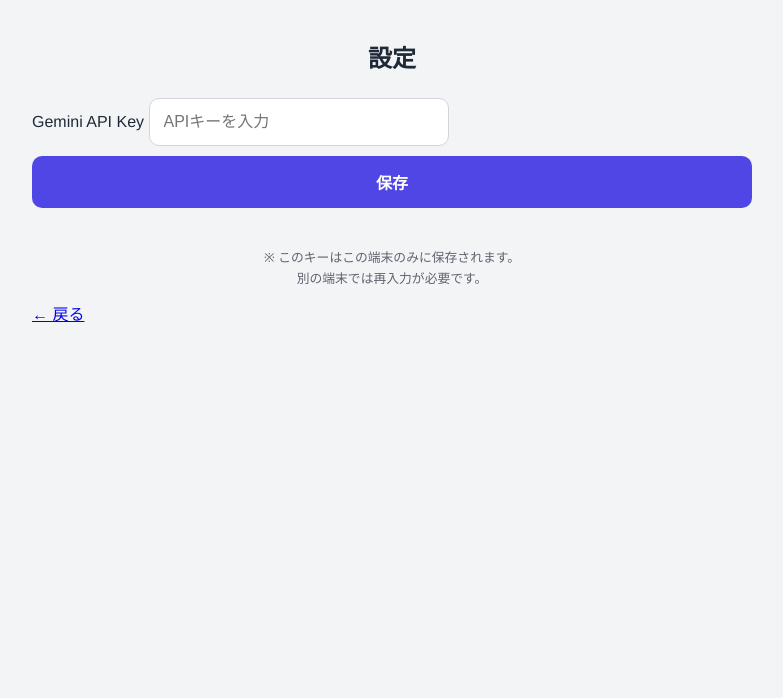
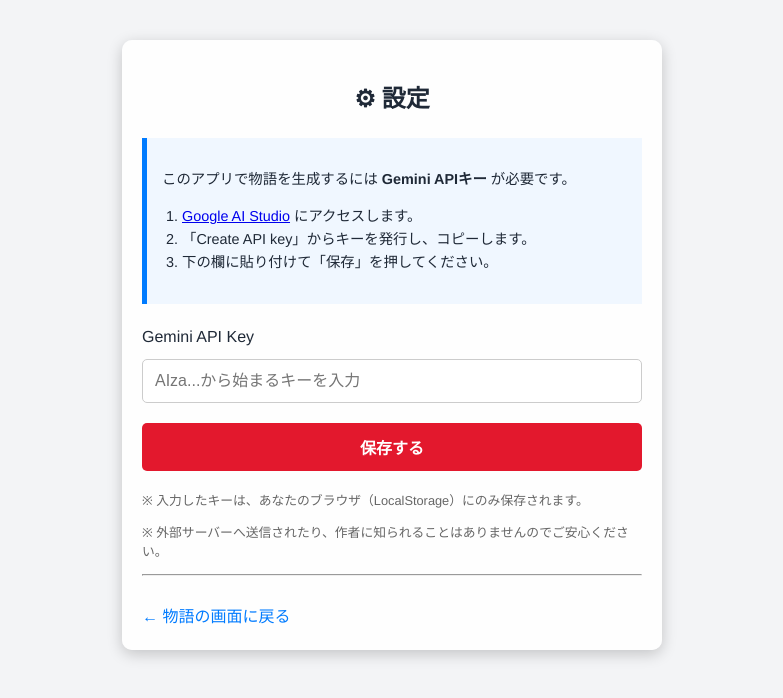
Before and after one commit to toshiria500/.github.io, a Flask app: template templates/Setting.html in a window 1280 px wide. Shown: the top 698 px of the page, without its empty margins (248-1031 px from the left). Run offline with Flask 3, Linux system fonts and the light colour scheme; the template is opened without the code that fills it, so the values that code supplies are empty; some web fonts are replaced.

Commit message:
Setting.html の更新

```diff
--- a/templates/Setting.html
+++ b/templates/Setting.html
@@ -1,29 +1,107 @@
 <!DOCTYPE html>
 <html lang="ja">
 <head>
-<meta charset="UTF-8">
-<meta name="viewport" content="width=device-width, initial-scale=1.0">
-<title>設定</title>
-<link rel="stylesheet" href="../../static/style.css">
+  <meta charset="UTF-8">
+  <meta name="viewport" content="width=device-width, initial-scale=1.0">
+  <title>設定 - 幻想郷ジェネレーター</title>
+  <!-- CSSのパスは環境に合わせて調整してください -->
+  <link rel="stylesheet" href="../static/style.css">
+  <style>
+    /* 設定画面専用の簡易スタイル */
+    .setting-container {
+      max-width: 500px;
+      margin: 20px auto;
+      padding: 20px;
+      background: rgba(255, 255, 255, 0.9);
+      border-radius: 10px;
+      box-shadow: 0 4px 15px rgba(0,0,0,0.2);
+    }
+    .instruction-box {
+      background: #f0f7ff;
+      border-left: 5px solid #007bff;
+      padding: 15px;
+      margin-bottom: 20px;
+      font-size: 0.9em;
+      text-align: left;
+    }
+    .instruction-box ol {
+      margin-top: 10px;
+      padding-left: 20px;
+    }
+    .api-input-group {
+      display: flex;
+      flex-direction: column;
+      gap: 10px;
+      margin-bottom: 20px;
+    }
+    input[type="password"] {
+      padding: 12px;
+      border: 1px solid #ccc;
+      border-radius: 5px;
+      font-size: 16px; /* モバイルでズームされないように16px以上推奨 */
+    }
+    #saveKey {
+      padding: 12px;
+      background-color: #e3182d; /* 東方風の赤 */
+      color: white;
+      border: none;
+      border-radius: 5px;
+      cursor: pointer;
+      font-weight: bold;
+      transition: background 0.3s;
+    }
+    #saveKey:hover {
+      background-color: #b31223;
+    }
+    .status-msg {
+      font-size: 0.8em;
+      color: #666;
+      line-height: 1.5;
+    }
+    .back-link {
+      display: inline-block;
+      margin-top: 20px;
+      text-decoration: none;
+      color: #007bff;
+    }
+  </style>
 </head>
 <body>
 
-<div class="container">
-  <h2>設定</h2>
+<div class="container setting-container">
+  <h2>⚙ 設定</h2>
 
-  <label class="setting-label">
-    Gemini API Key
-<input type="password" id="apiKey" placeholder="APIキーを入力" style="width: 300px;">
-<button id="saveKey">保存</button>
+  <!-- ユーザーへの説明エリア -->
+  <div class="instruction-box">
+    <p>このアプリで物語を生成するには <strong>Gemini APIキー</strong> が必要です。</p>
+    <ol>
+      <li><a href="https://aistudio.google.com/app/apikey" target="_blank" rel="noopener">Google AI Studio</a> にアクセスします。</li>
+      <li>「Create API key」からキーを発行し、コピーします。</li>
+      <li>下の欄に貼り付けて「保存」を押してください。</li>
+    </ol>
+  </div>
 
-  <p class="note">
-    ※ このキーはこの端末のみに保存されます。<br>
-    別の端末では再入力が必要です。
-  </p>
+  <!-- 入力エリア -->
+  <div class="api-input-group">
+    <label for="apiKey">Gemini API Key</label>
+    <input type="password" id="apiKey" placeholder="AIza...から始まるキーを入力">
+    <button id="saveKey">保存する</button>
+  </div>
 
-  <a href="../templates/gensokyo" class="back-link">← 戻る</a>
+  <!-- セキュリティに関する注意書き -->
+  <div class="status-msg">
+    <p>※ 入力したキーは、あなたのブラウザ（LocalStorage）にのみ保存されます。</p>
+    <p>※ 外部サーバーへ送信されたり、作者に知られることはありませんのでご安心ください。</p>
+  </div>
+
+  <hr>
+
+  <!-- 戻るリンク -->
+  <a href="./gensokyo.html" class="back-link">← 物語の画面に戻る</a>
 </div>
 
-<script src="../../static/Setting.js"></script>
+<!-- JSの読み込み -->
+<script src="../static/Setting.js"></script>
+
 </body>
 </html>
```
